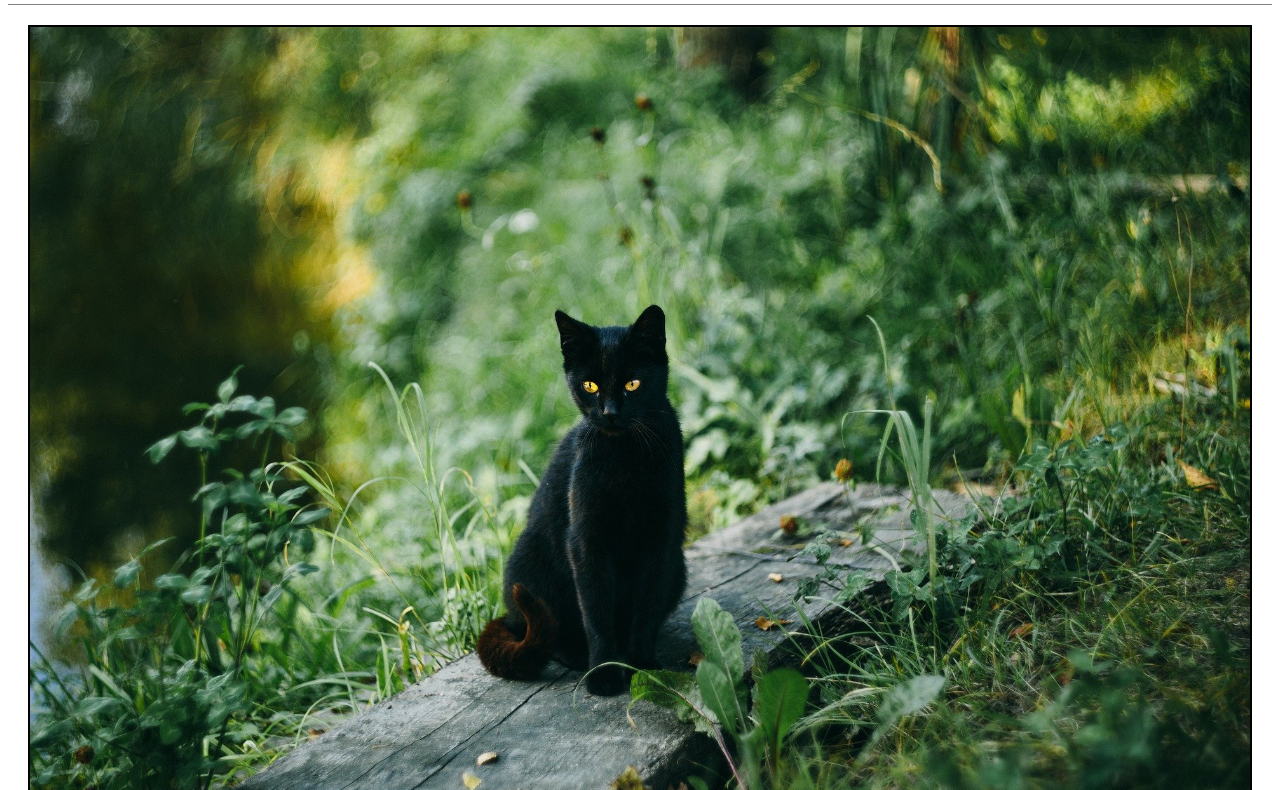
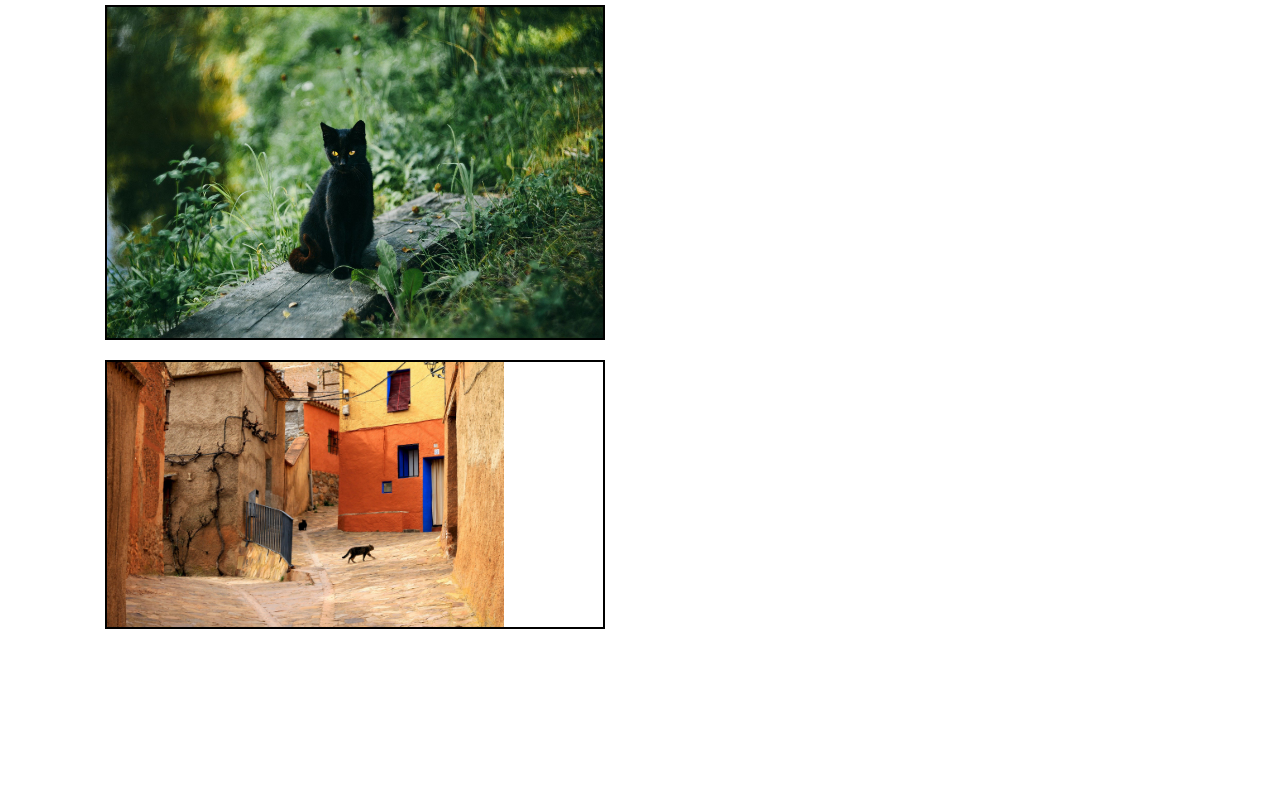
Before and after one commit to ericggul/online_exhibition_for_nonexistence, a plain HTML site: page main_page.html in a window 1280 px wide. Shown: the part 102-892 px from the top of the page. After the commit the page ends 800 px from the top, so only its background shows below. Drawn offline with Linux system fonts and the light colour scheme.

Commit message:
Contribution
Change in booststrap

```diff
--- a/main_page.html
+++ b/main_page.html
@@ -4,18 +4,23 @@
     <meta charset="utf-8">
     <title> online_exhibition_for_nonexistence</title>
     <link rel="stylesheet" href="main_style.css">
+    <link rel="stylesheet" href="bootstrap.min.css">
   </head>
 
   <body>
     <h1> For Nonexistence </h1>
+    <div class = "container">
+      <div class = "row">
+        <div class = "col-md-6">
+          <div class="image_frame">
+            <img src="cat1.jpg" alt="black cat" width="100%">
+          </div>
 
-
-    <div class="image_frame">
-      <img src="cat1.jpg" alt="black cat" width="100%">
-    </div>
-
-    <div class="image_frame">
-      <img src="cat2.jpg" alt="black cat" width="80%">
+          <div class="image_frame">
+            <img src="cat2.jpg" alt="black cat" width="80%">
+          </div>
+        </div>
+      </div>
     </div>
 
   </body>
```
Also changed, not shown: 1 other file.
